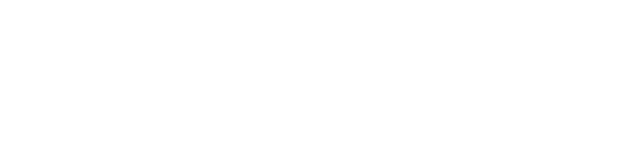
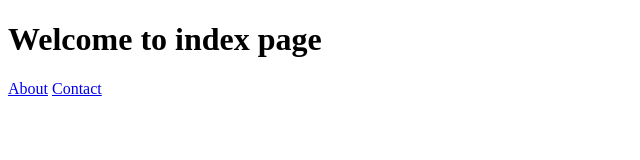
Before and after one commit to kianooshmada/kianoosh, a plain HTML site: page index.html in a window 1280 px wide. Shown: the whole page, without its empty margins (0-640 px from the left). Drawn offline with Linux system fonts and the light colour scheme.

Commit message:
modify index.html

```diff
--- a/index.html
+++ b/index.html
@@ -9,7 +9,14 @@
 </head>
 
 <body>
-    <h1></h1>
+    <h1>Welcome to index page</h1>
+    <header>
+        <nav>
+            <a href="about.html">About</a>
+            <a href="contact.html"> Contact</a>
+        </nav>
+    </header>
+
 </body>
 
 </html>
```
